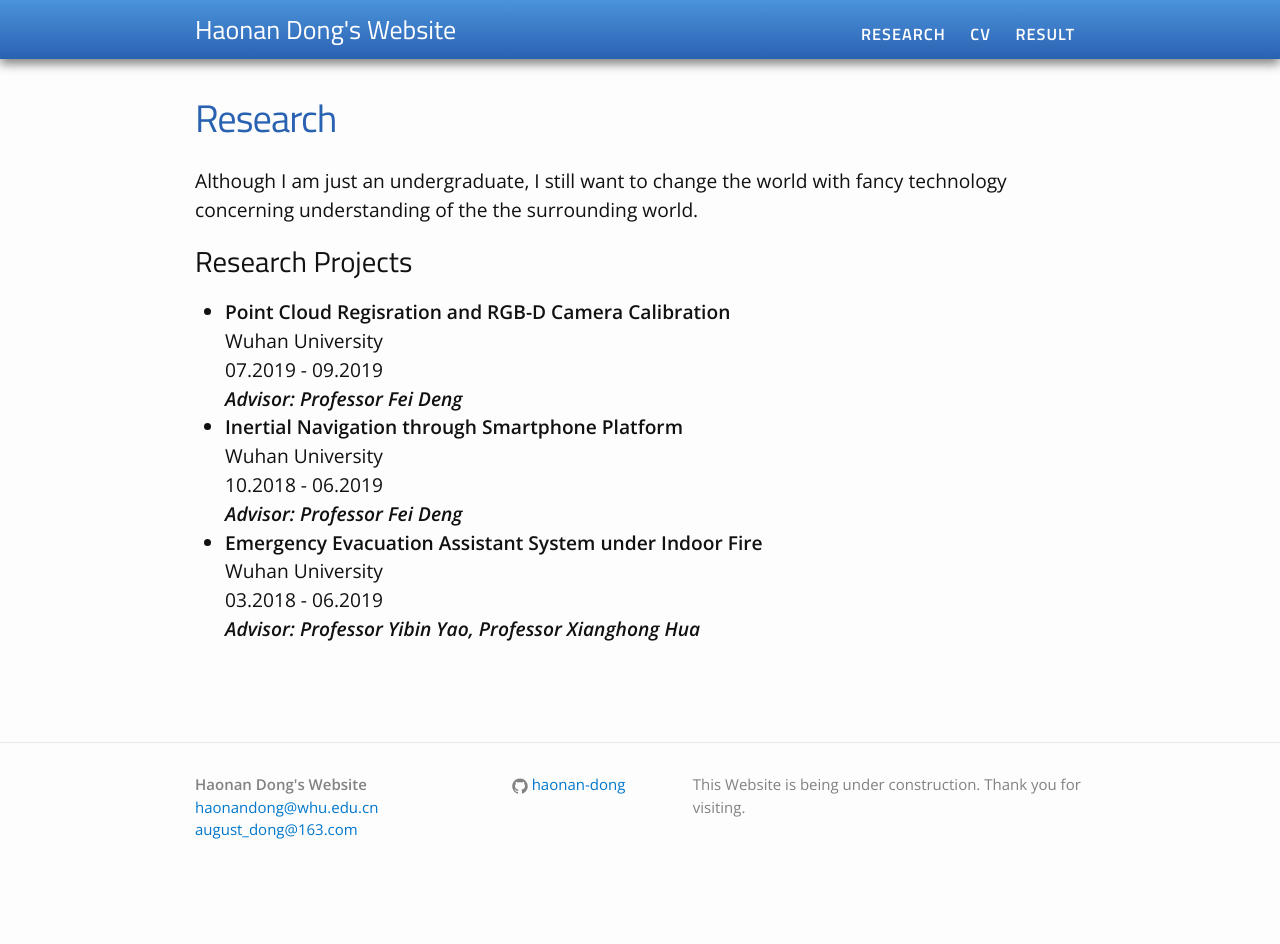
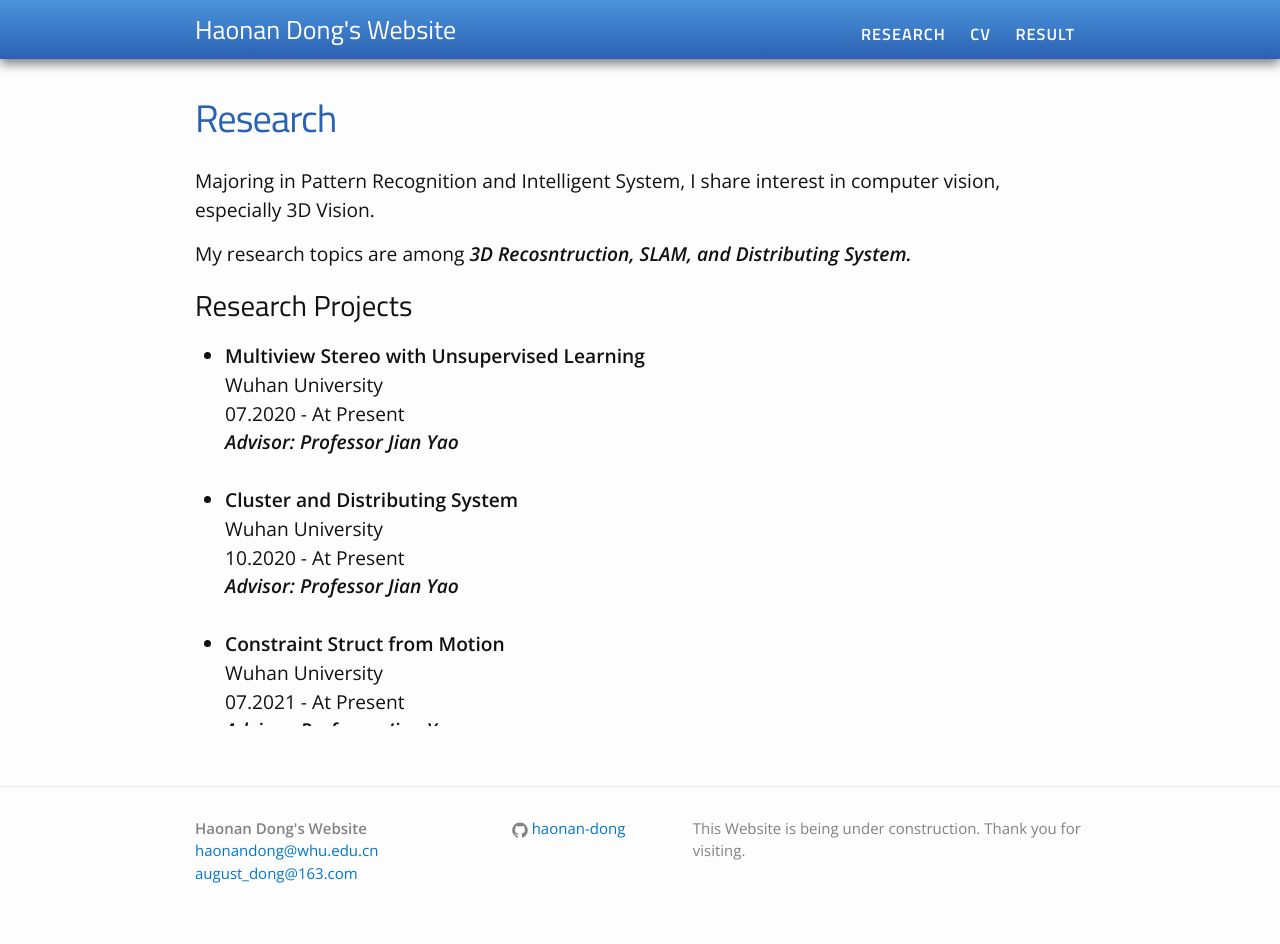
Before and after one commit to Haonan-DONG/Haonan-DONG.github.io, a Jekyll site: the page built from research.md, in a window 1280 px wide. Built offline with Jekyll 4.4.1, drawn with Linux system fonts in a browser that asks for light colours; before the commit the page ends 901 px from its top, so only the background shows below that.

Commit message:
make update

```diff
--- a/research.md
+++ b/research.md
@@ -4,27 +4,37 @@
 title: Research
 ---
 
-Although I am just an undergraduate, I still want to change the world with fancy technology concerning understanding of the the surrounding world.
+Majoring in Pattern Recognition and Intelligent System, I share interest in computer vision, especially 3D Vision.<br>
 
-<div style="display: none">
-<h2>Publications</h2>
+My research topics are among ***3D Recosntruction, SLAM, and Distributing System.***
+
+<h2>Research Projects</h2>
+<div class="updates" style="height: 20em; overflow-y: scroll;">
 <ul>
 	<li>
-		<b>"Paper title #1"</b><br>
-		<i>List of authors</i><br>
-		Conference, Year<br>
-		<a href=""><div class="color-button">pdf</div></a><a href=""><div class="color-button">cite</div></a><a href=""><div class="color-button">code</div></a>
-	</li><br>
+		<b>Multiview Stereo with Unsupervised Learning</b><br>
+		Wuhan University<br>
+		07.2020 - At Present<br>
+		<b><i>Advisor: Professor Jian Yao</i></b>
+	</li>
+	<br>
 	<li>
-		<b>"Paper title #1"</b><br>
-		<i>List of authors</i><br>
-		Conference, Year<br>
-		<a href=""><div class="color-button">pdf</div></a><a href=""><div class="color-button">cite</div></a><a href=""><div class="color-button">code</div></a>
-	</li><br>
+		<b>Cluster and Distributing System</b><br>
+		Wuhan University<br>
+		10.2020 - At Present<br>
+		<b><i>Advisor: Professor Jian Yao</i></b>
+	</li>
+	<br>
+	<li>
+		<b>Constraint Struct from Motion</b><br>
+		Wuhan University<br>
+		07.2021 - At Present<br>
+		<b><i>Advisor: Professor Jian Yao</i></b>
+	</li>
 </ul>
-</div>
 
-<h2>Research Projects</h2>
+
+<h2>Finished Projects</h2>
 <div class="updates" style="height: 20em; overflow-y: scroll;">
 <ul>
 	<li>
```
Also changed, not shown: Result.md (+1 -1 lines), index.html (+6 -8 lines), assets/img/about_me/james_5.jpg (deleted), assets/img/network_1.png (deleted), assets/img/network_2.png (deleted), assets/img/network_3.png (deleted), assets/img/network_4.png (deleted), assets/img/network_5.png (deleted), assets/img/network_6.png (deleted), assets/img/network_7.png (deleted), 6 other files.
